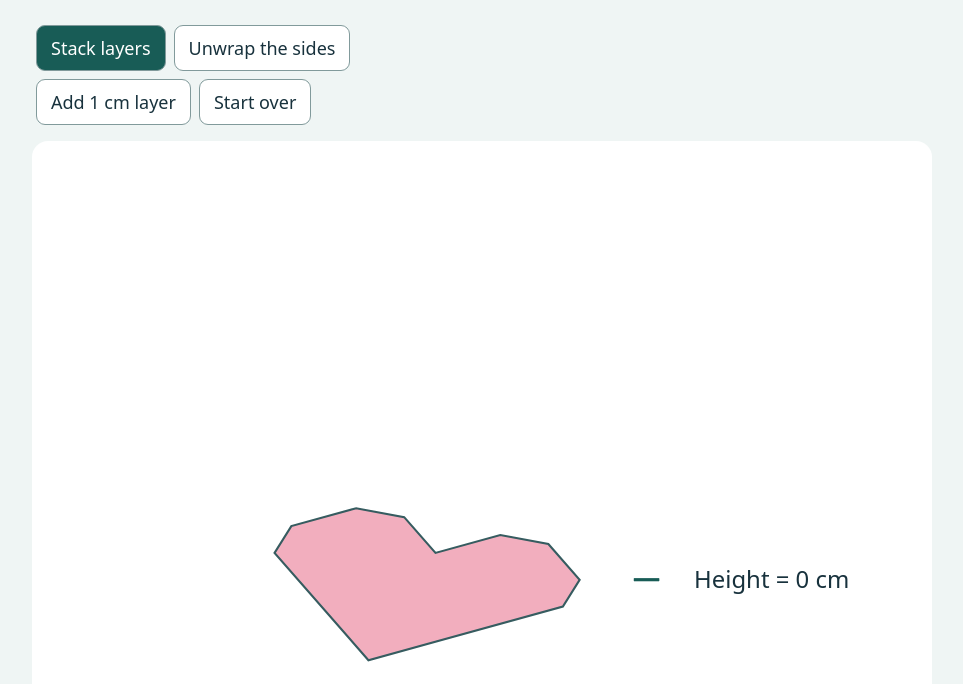
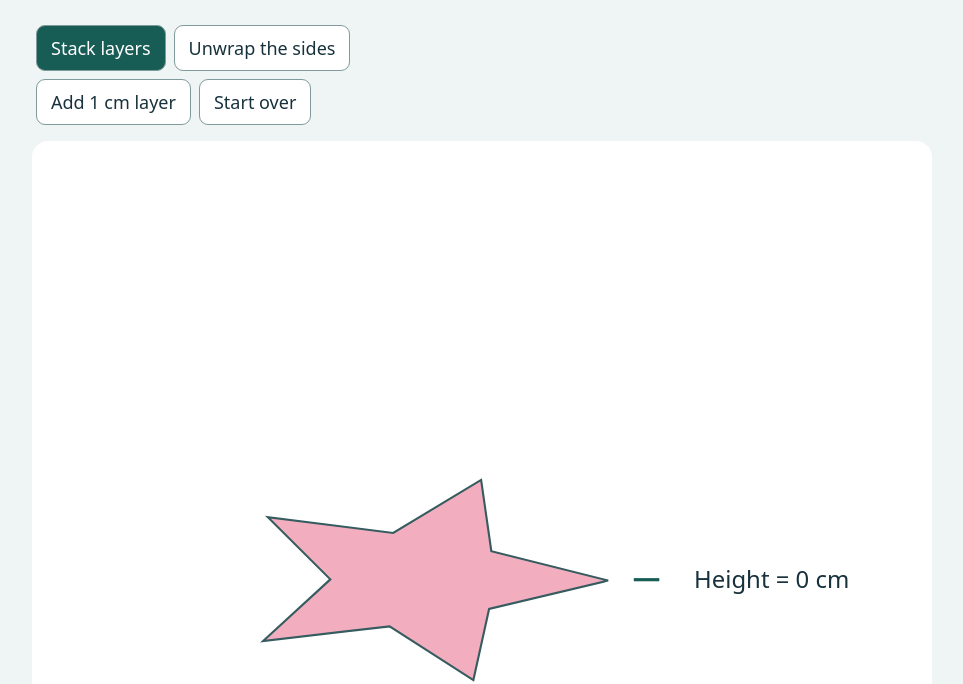
Before and after one commit to schrodingerslena/lesson_tools, a plain HTML site: page geometry/volume.html in a window 1280 px wide. Shown: the part 120-804 px from the top of the page, without its empty margins (158-1121 px from the left). Drawn offline with Linux system fonts and the light colour scheme.

Commit message:
Use a five-point star for the volume layers

```diff
--- a/geometry/volume.html
+++ b/geometry/volume.html
@@ -20,23 +20,28 @@ const el=id=>document.getElementById(id);
 let mode='volume',layers=0,roll=0,rolling=false;
 const colors=['#176b99','#a34c11','#2b7243','#884a99'];
 const lengths=[4,3,4,3];
-const heart=[[0,-1],[-1,-2],[-2,-2],[-3,-1],[-3,0],[0,3],[3,0],[3,-1],[2,-2],[1,-2]];
-const heartArea=Math.abs(heart.reduce((sum,[x,y],i)=>{
-  const [a,b]=heart[(i+1)%heart.length];
+const star=Array.from({length:10},(_,i)=>{
+  const angle=-Math.PI/2+i*Math.PI/5;
+  const radius=i%2?1.4:3;
+  return [radius*Math.cos(angle),radius*Math.sin(angle)];
+});
+const starArea=Math.abs(star.reduce((sum,[x,y],i)=>{
+  const [a,b]=star[(i+1)%star.length];
   return sum+x*b-y*a;
 },0))/2;
-const heartScale=Math.sqrt(12/heartArea);
+const starScale=Math.sqrt(12/starArea);
 const polygon=(points,fill)=>'<polygon points="'+points.map(p=>p.join(',')).join(' ')+'" fill="'+fill+'" stroke="#365c60" stroke-width="1.5"/>';
 const line=(a,b,color,width=2)=>'<path d="M'+a.join(' ')+' L'+b.join(' ')+'" fill="none" stroke="'+color+'" stroke-width="'+width+'"/>';
 const label=(x,y,value)=>'<text x="'+x+'" y="'+y+'" text-anchor="middle" fill="#18323d" font-size="17">'+value+'</text>';
 function stack(){
-  const project=([x,y],z)=>[275+heartScale*(43*x-15*y),242+heartScale*(8*x+24*y)-37*z];
-  const at=z=>heart.map(p=>project(p,z));
+  const project=([x,y],z)=>[275+starScale*(43*x-15*y),242+starScale*(8*x+24*y)-37*z];
+  const at=z=>star.map(p=>project(p,z));
   let svg=polygon(at(0),'#f2aebe');
   for(let i=0;i<layers;i++){
     const lower=at(i),upper=at(i+1);
-    for(let a=4;a<7;a++){
-      const b=a+1;
+    for(let a=0;a<star.length;a++){
+      const b=(a+1)%star.length;
+      if(lower[b][0]<=lower[a][0])continue;
       svg+=polygon([lower[a],lower[b],upper[b],upper[a]],i%2?'#c96c89':'#e491a9');
     }
     svg+=polygon(upper,'#f2aebe');
@@ -93,7 +98,7 @@ function render(){
     ? '<button id="add" '+(layers===5?'disabled':'')+'>Add 1 cm layer</button><button id="reset">Start over</button>'
     : '<button id="roll" '+(roll>=3?'disabled':'')+'>Roll to next edge</button><button id="again">Start over</button>';
   el('diagram').innerHTML=volume?stack():unwrap();
-  el('readout').textContent=volume?(layers?'12 cm² × '+layers+' cm = '+12*layers+' cm³':'Heart base area = 12 cm²'):roll===3?'Base perimeter = strip length = 4 + 3 + 4 + 3 = 14 cm':'Edges matched: '+(Math.floor(roll)+1)+' of 4';
+  el('readout').textContent=volume?(layers?'12 cm² × '+layers+' cm = '+12*layers+' cm³':'Star base area = 12 cm²'):roll===3?'Base perimeter = strip length = 4 + 3 + 4 + 3 = 14 cm':'Edges matched: '+(Math.floor(roll)+1)+' of 4';
   el('guide').textContent=volume?'Each layer is 1 cm thick. Volume = base area × height.':'Watch each coloured base edge land on the matching edge of the net.';
   if(volume){el('add').onclick=()=>{layers++;render();(el('add').disabled?el('reset'):el('add')).focus()};el('reset').onclick=()=>{layers=0;render();el('add').focus()};}
   else{
```
